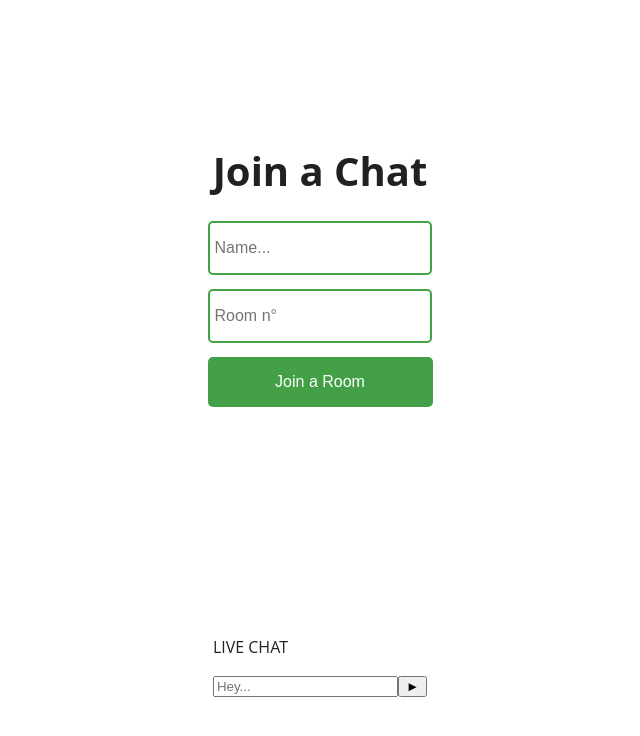
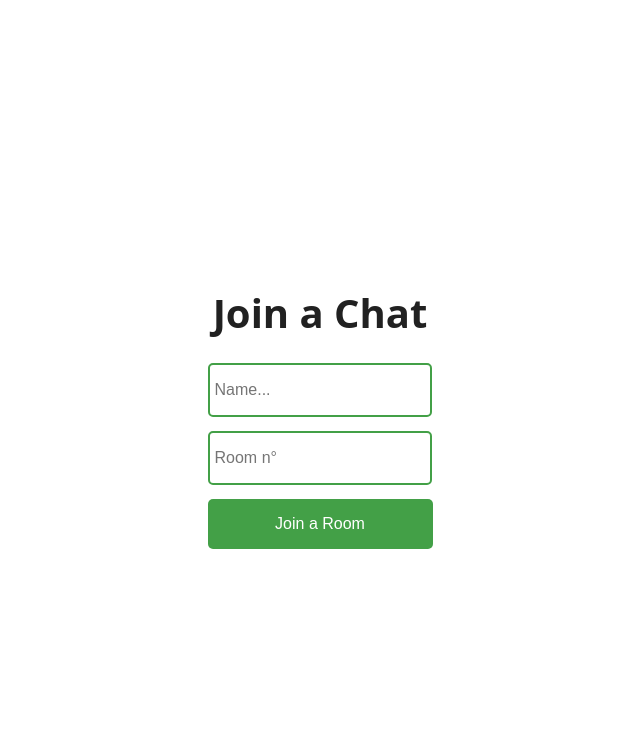
Before and after one commit to santiagoejm/chat_App, a React (Create React App) app in the folder frontend/: page / in a window 1280 px wide. Shown: the top 736 px of the page, without its empty margins (320-960 px from the left). Built offline with nearby package versions, Linux system fonts and the light colour scheme; no server answers.

Commit message:
conditional rendering for the chat window

```diff
--- a/frontend/src/App.js
+++ b/frontend/src/App.js
@@ -8,6 +8,7 @@ const socket = io.connect("http://localhost:3001");
 function App() {
   const [userName, setUserName] = useState("");
   const [room, setRoom] = useState("");
+  const [showChat, setShowChat] = useState(false);
 
   const joinRoom = () => {
     if (userName !== "" && room !== "") {
@@ -17,6 +18,7 @@ function App() {
 
   return (
     <div className="App">
+      {!showChat ? (
         <div className="joinChat-container">
           <h3>Join a Chat</h3>
           <input
@@ -31,8 +33,9 @@ function App() {
           ></input>
           <button onClick={joinRoom}>Join a Room</button>
         </div>
-
+      ) : (
         <Chat socket={socket} userName={userName} room={room} />
+      )}
     </div>
   );
 }
--- a/frontend/src/Components/Chat.jsx
+++ b/frontend/src/Components/Chat.jsx
@@ -25,7 +25,7 @@ const Chat = ({ socket, userName, room }) => {
   }, [socket]);
 
   return (
-    <div>
+    <div className="chat-window">
       <div className="chat-header">
         <p>LIVE CHAT</p>
       </div>
```
Lines whose indentation alone changed are shown as unchanged.
